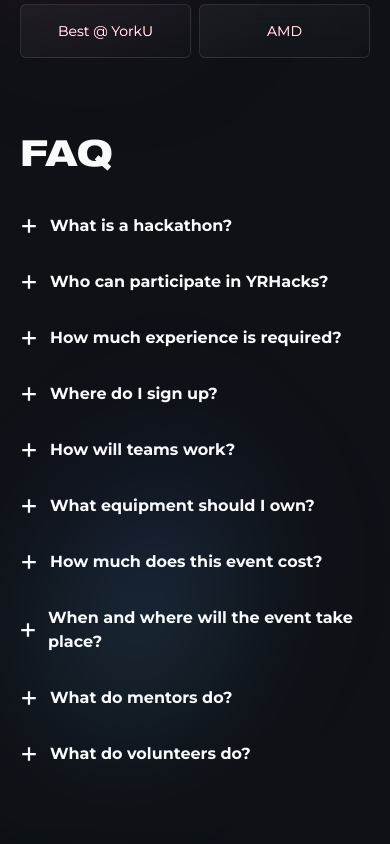
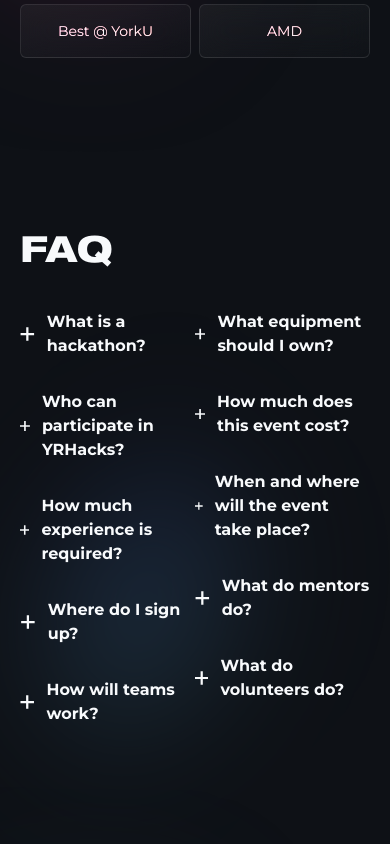
Before and after one commit to yrhacks/yrhacks-website-2024, a Next.js app: page / in a window 390 px wide. Shown: the part 2640-3484 px from the top of the page. Built offline with nearby package versions, Linux system fonts and the light colour scheme.

Commit message:
faq layout

```diff
--- a/components/collapsible/index.tsx
+++ b/components/collapsible/index.tsx
@@ -25,7 +25,8 @@ const Collapsible = ({ question, answer }: Props) => {
       </header>
       <div
         className={
-          "flex flex-col overflow-hidden " + (open ? "max-h-96" : "max-h-0")
+          "flex flex-col overflow-hidden duration-0 " +
+          (open ? "max-h-96" : "max-h-0")
         }
       >
         {answer.map((item: any, index: number) => (
--- a/components/faq/index.tsx
+++ b/components/faq/index.tsx
@@ -7,14 +7,28 @@ const Faq = () => {
   return (
     <main
       id="faq"
-      className="w-screen flex justify-center items-center bg-transparent px-5 md:px-10 lg:px-48 pb-24 relative z-10"
+      className="w-screen flex justify-center items-center bg-transparent px-5 md:px-10 lg:px-48 py-24 relative z-10"
     >
       <div className="w-full flex flex-col justify-start items-center rounded-lg z-20">
         <h2 className="text-4xl font-bold w-full pb-6 font-helvetica text-slate-50">
           FAQ
         </h2>
-        <div className="w-full lg:grid lg:grid-cols-2">
-          {questions.map((question, index) => (
+        <div className="flex flex-row justify-between items-start">
+          <div className="w-1/2 flex flex-col">
+            {questions
+              .slice(0, Math.floor(questions.length / 2))
+              .map((question, index) => (
+                <Collapsible
+                  key={index}
+                  question={question.question}
+                  answer={question.answer}
+                />
+              ))}
+          </div>
+          <div className="w-1/2 flex flex-col">
+            {questions
+              .slice(Math.floor(questions.length / 2))
+              .map((question, index) => (
                 <Collapsible
                   key={index}
                   question={question.question}
@@ -23,6 +37,7 @@ const Faq = () => {
               ))}
           </div>
         </div>
+      </div>
     </main>
   );
 };
--- a/pages/_document.tsx
+++ b/pages/_document.tsx
@@ -13,6 +13,7 @@ export default function Document() {
         <link rel="icon" href="/favicon.ico" />
         <link rel="apple-touch-icon" href="/logos/logo-96x96.png" />
         <meta name="apple-mobile-web-app-status-bar" content="#0E1116" />
+        <meta name="viewport" content="width=device-width, initial-scale=1" />
         <link rel="preconnect" href="https://fonts.googleapis.com" />
         <link
           rel="preconnect"
```
Lines whose indentation alone changed are shown as unchanged.
